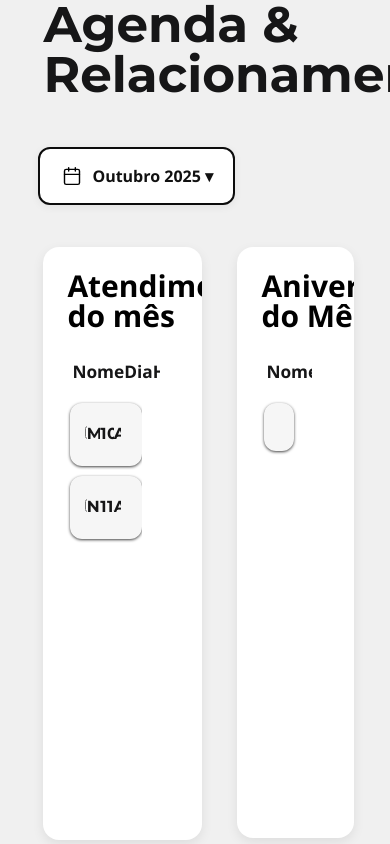
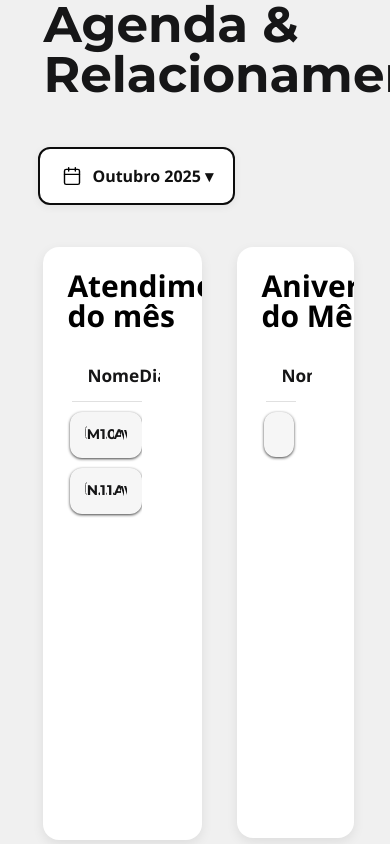
Before and after one commit to Grupo-6-2SISA/veredictum-frontend, a React (Vite) app in the folder veredictum/: page /Agenda in a window 390 px wide. Built offline with nearby package versions, Linux system fonts and the light colour scheme.

Commit message:
feat(logs): amplia coluna data de envio e adiciona ver mais
- Ajusta grid para exibir data/hora completos (2fr)
- Implementa ação "Ver Mais" para detalhes do log
- Padroniza classes CSS com sufixo "-logs"

```diff
--- a/veredictum/src/components/Listagem/Listagem.css
+++ b/veredictum/src/components/Listagem/Listagem.css
@@ -3,7 +3,8 @@
     width: 100%;
     box-sizing: border-box;
     font-family: "Montserrat", sans-serif;
-    padding: 0 8px; /* espaço lateral controlado pelo container, facilita ajustes externos */
+    padding: 0 8px;
+    /* espaço lateral controlado pelo container, facilita ajustes externos */
 }
 
 .listagem-header {
@@ -14,23 +15,26 @@
 
     /* FIXANDO NO TOPO */
     position: sticky;
-    top: 0; /* Alinha o header no topo do scrollable container */
+    top: 0;
 
-    /* FUNDO OPACO: ESSENCIAL para esconder as linhas que rolam por baixo */
-    background: var(--white-normal);
+    /* CORREÇÃO CRÍTICA: Fundo branco sólido */
+    background: #ffffff;
+    /* Use o código da cor branca sólida, em vez da variável se ela estiver com transparência */
 
-    /* SOBREPOSIÇÃO: Garante que fique acima das linhas de dados */
-    z-index: 10;
-
-    /* REMOÇÃO DE ALTURA FIXA E AJUSTE DE PADDING PARA ALTURA FLEXÍVEL */
-    height: auto; /* Deixa a altura ser definida pelo conteúdo */
-    padding: 8px 0; /* Adicionado padding vertical para definir uma altura confortável */
-
-    /* REMOVE A SOMBRA QUE VOCÊ NÃO QUER QUE APAREÇA */
-    box-shadow: none;
+    /* CORREÇÃO CRÍTICA: Sobrescrever tudo com um z-index alto */
+    z-index: 20;
+    /* Aumente o valor para garantir que ele esteja no topo */
 
     /* Estilos de espaçamento */
+    height: auto;
+    padding: 12px 15px;
+    /* Ajuste o padding para altura, use o mesmo valor do listagem-row se possível */
+
+    box-shadow: none;
     margin-left: 15px;
+
+    /* Adicione uma linha sutil abaixo do cabeçalho, se quiser */
+    border-bottom: 1px solid #e0e0e0;
 }
 
 /* O restante dos estilos de listagem permanecem os mesmos */
@@ -43,6 +47,10 @@
     margin-bottom: 10px;
     background-color: #f6f6f6;
     border-radius: 12px;
+
+    /* Verifique se esta margem lateral não está causando um desalinhamento. */
+    /* Se o padding do .listagem-container for 0, use margin-left: 15px; */
+    /* Se o .listagem-container tiver padding, use margin-left: 0; */
     margin-left: 13px;
     box-shadow: 0 1px 3px #424242;
 }
@@ -50,7 +58,7 @@
 .listagem-data {
     color: #161617;
     font-family: "Montserrat", sans-serif;
-    font-size: 16px;
+    font-size: 14px;
     font-weight: 700;
     overflow: hidden;
     white-space: nowrap;
@@ -58,26 +66,33 @@
 }
 
 /* Card 1: Próximos Atendimentos (Nome, Dia, Horário) - 3 colunas */
-.listagem-header, .listagem-row {
+.listagem-header,
+.listagem-row {
     /* Layout Padrão: 3 colunas, 3fr (Nome), 2fr (Dia), 1fr (Horário) */
     grid-template-columns: 3fr 2fr 1fr;
 }
 
-.header-numero, .data-numero {
-    grid-column: 1 / span 1; /* Primeira Coluna */
+.header-numero,
+.data-numero {
+    grid-column: 1 / span 1;
+    /* Primeira Coluna */
 }
-.header-dataLimite, .data-dataLimite {
-    grid-column: 2 / span 1; /* Segunda Coluna */
+
+.header-dataLimite,
+.data-dataLimite {
+    grid-column: 2 / span 1;
+    /* Segunda Coluna */
 }
 
 /* Definir o layout para cards de 2 colunas (mais genérico) */
-.cards-grid > div:nth-child(2) .listagem-header,
-.cards-grid > div:nth-child(2) .listagem-row,
-.cards-grid > div:nth-child(3) .listagem-header,
-.cards-grid > div:nth-child(3) .listagem-row,
-.cards-grid > div:nth-child(4) .listagem-header,
-.cards-grid > div:nth-child(4) .listagem-row {
-    grid-template-columns: 3fr 2fr; /* 2 colunas (tamanho longo, tamanho curto) */
+.cards-grid>div:nth-child(2) .listagem-header,
+.cards-grid>div:nth-child(2) .listagem-row,
+.cards-grid>div:nth-child(3) .listagem-header,
+.cards-grid>div:nth-child(3) .listagem-row,
+.cards-grid>div:nth-child(4) .listagem-header,
+.cards-grid>div:nth-child(4) .listagem-row {
+    grid-template-columns: 3fr 2fr;
+    /* 2 colunas (tamanho longo, tamanho curto) */
 }
 
 
@@ -120,5 +135,21 @@
 .listagem-data-icon .listagem-btn:hover,
 .listagem-btn-editar:hover,
 .listagem-btn-excluir:hover {
-    background: rgba(0,0,0,0.04);
+    background: rgba(0, 0, 0, 0.04);
 }
+
+.listagem-header,
+.listagem-row {
+    /* Layout Padrão: 3 colunas, 3fr (Nome), 2fr (Dia), 1fr (Horário) */
+    grid-template-columns: 3fr 3fr 1fr;
+    /* Aumente a largura da coluna de Data de Envio */
+}
+/* Garanta que o corpo da listagem não tenha z-index que concorra com o header. */
+.card-box-logs .listagem-body {
+    /* ... */
+    overflow-y: auto;
+    overflow-x: auto;
+    /* Certifique-se de que não há um z-index aqui */
+    /* z-index: auto; (valor padrão) */
+    /* ... */
+}
--- a/veredictum/src/components/Listagem/Listagem.jsx
+++ b/veredictum/src/components/Listagem/Listagem.jsx
@@ -1,27 +1,35 @@
+// Listagem.js
 import React from 'react';
 import './Listagem.css';
 import '../../index.css';
 
-const Listagem = ({ dados = [], colunas = [], classNamePrefix = 'listagem', id, isFullTable = false }) => {
+// ADICIONADA A PROPRIEDADE isHeaderless com valor padrão false
+const Listagem = ({ dados = [], colunas = [], classNamePrefix = 'listagem', id, isFullTable = false, gridTemplateCustom, isHeaderless = false }) => {
     const prefix = classNamePrefix;
 
-    const gridTemplate = isFullTable
+    // USE A PROP gridTemplateCustom SE ELA EXISTIR. CASO CONTRÁRIO, USE A LÓGICA EXISTENTE
+    const gridTemplate = gridTemplateCustom
+        ? gridTemplateCustom
+        : (isFullTable
             ? '0.2fr 2fr 1fr 1fr 1fr 0.5fr 0.5fr'
             : (colunas.length === 3
                 ? '3fr 2fr 1fr'
                 : colunas.length === 2
                     ? '3fr 2fr'
-                : '1fr');
+                    : '1fr'));
 
-    // Função de exemplo para tratar os cliques nas ações de Editar/Excluir
+    // Função de exemplo para tratar os cliques nas ações de Editar/Excluir/Ver Mais
     const handleActionClick = (key, item) => {
-        // Esta função deve ser substituída pela lógica real da sua aplicação (ex: abrir modal, chamar API)
-        console.log(`Ação ${key} clicada para o item:`, item.nome);
-        alert(`Você clicou em ${key} para o agendamento de ${item.nome}!`);
+        console.log(`Ação ${key} clicada para o item:`, item.Tipo || item.nome);
+        alert(`Você clicou em ${key} para o item de ${item.Tipo || item.nome}!`);
     };
+
+    const isLastColumn = (index) => index === colunas.length - 1;
 
     return (
         <div className={`${prefix}-container`} id={id}>
+            {/* RENDERIZAÇÃO CONDICIONAL: O header só será renderizado se isHeaderless NÃO for true */}
+            {!isHeaderless && (
                 <div
                     className={`${prefix}-header`}
                     style={{ gridTemplateColumns: gridTemplate }}
@@ -31,6 +39,8 @@ const Listagem = ({ dados = [], colunas = [], classNamePrefix = 'listagem', id,
                         <div key={col.key} className={`${prefix}-header-cell`}>{col.titulo}</div>
                     ))}
                 </div>
+            )}
+            {/* FIM DA RENDERIZAÇÃO CONDICIONAL */}
 
             <div className={`${prefix}-body`}>
                 {dados.map((item, idx) => (
@@ -40,9 +50,9 @@ const Listagem = ({ dados = [], colunas = [], classNamePrefix = 'listagem', id,
                         key={idx}
                         role="row"
                     >
-                        {colunas.map(col => {
+                        {colunas.map((col, colIndex) => {
                             const key = col.key;
-                            const value = item[key]; // O valor é o caminho do SVG passado pelo componente pai
+                            const value = item[key];
 
                             if (key === 'checkbox') {
                                 return (
@@ -52,33 +62,22 @@ const Listagem = ({ dados = [], colunas = [], classNamePrefix = 'listagem', id,
                                 );
                             }
 
-                            // === AJUSTE PARA RENDERIZAR ÍCONES DE ASSETS ===
-                            if (key === 'editar' || key === 'excluir') {
-                                // Verifica se o componente pai passou o caminho do ícone
-                                if (value) {
+                            if (key === 'editar' || key === 'excluir' || (isLastColumn(colIndex) && col.titulo === 'Ações')) {
+                                if (key === 'editar' || key === 'excluir' || col.titulo === 'Ações') {
                                     return (
                                         <div className={`${prefix}-data`} key={key}>
                                             <button
-                                                className={`${prefix}-btn ${prefix}-btn-${key}`}
-                                                aria-label={`${key} ${item.nome}`} // Acessibilidade
-                                                onClick={() => handleActionClick(key, item)}
+                                                className={`${prefix}-btn ${prefix}-btn-vermais`}
+                                                aria-label={`Ver mais detalhes sobre ${item.Tipo || 'este item'}`}
+                                                onClick={() => handleActionClick('verMais', item)}
                                             >
-                                                {/* Usa a tag <img> com o caminho do asset no 'src' */}
-                                                <img
-                                                    src={value}
-                                                    alt={col.titulo} // 'Editar' ou 'Excluir'
-                                                    className={`${prefix}-icon`}
-                                                />
+                                                Ver Mais
                                             </button>
                                         </div>
                                     );
                                 }
-                                // Retorna célula vazia se o ícone não foi fornecido
-                                return <div className={`${prefix}-data`} key={key}></div>;
                             }
-                            // === FIM DO AJUSTE ===
 
-                            // Renderização padrão para outros dados (nome, dia, horario, status, etc.)
                             return (
                                 <div className={`${prefix}-data`} key={key}>
                                     {value}
```
Also changed, not shown: veredictum/src/pages/LogEnvioEmail/LogEnvioEmail.css (+35 -58 lines), veredictum/src/pages/LogEnvioEmail/LogEnvioEmail.jsx (+19 -35 lines), 1 other file (tests, documents, lock files or other folders). Lines whose indentation alone changed are shown as unchanged.
